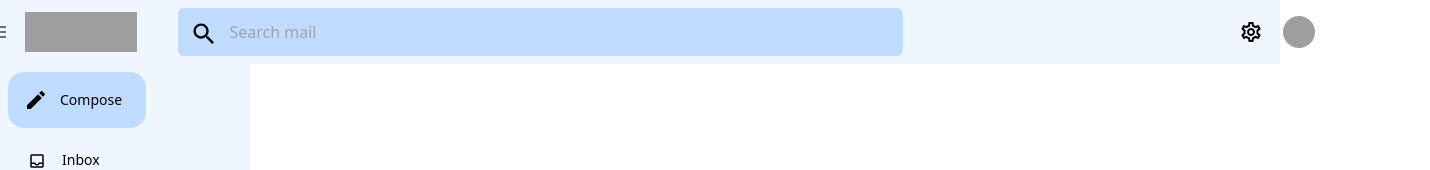
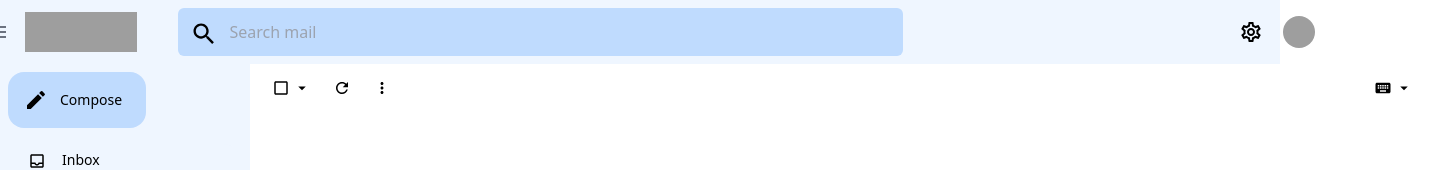
Before and after one commit to nicholasweecw/reactGmailClone, a React (Create React App) app: page / in a window 1280 px wide. Shown: the top 170 px of the page, 1430 px wide, since content can reach past the window. Built offline with nearby package versions, Linux system fonts and the light colour scheme; grey boxes are pictures that could not be loaded.

Commit message:
built email list options

```diff
--- a/package.json
+++ b/package.json
@@ -14,6 +14,7 @@
     "react": "^18.2.0",
     "react-dom": "^18.2.0",
     "react-redux": "^8.0.5",
+    "react-router-dom": "^6.7.0",
     "react-scripts": "5.0.1",
     "web-vitals": "^2.1.4"
   },
--- a/src/App.js
+++ b/src/App.js
@@ -1,15 +1,30 @@
 import React from 'react';
 import './App.css';
+import {
+  Routes, // instead of "Switch"
+  Route,
+} from "react-router-dom";
 import Header from './components/Header';
 import Sidebar from './components/Sidebar';
+import EmailList from './components/EmailList'
+import Mail from './components/Mail';
 
 function App() {
   return (
     <div className="App">
       <Header />
+
       <div className='body'>
         <Sidebar />
-        <content />
+        <Routes>
+          <Route path='/' element={
+            <>
+              <EmailList />
+            </>}>
+          </Route>
+          <Route path='/mail' element={<Mail />}>
+          </Route>
+        </Routes>
       </div>
     </div>
   );
--- /dev/null
+++ b/src/components/EmailList.jsx
@@ -0,0 +1,27 @@
+import "../style/EmailList.css";
+import CheckBoxOutlineBlankIcon from "@mui/icons-material/CheckBoxOutlineBlank";
+import ArrowDropDownIcon from "@mui/icons-material/ArrowDropDown";
+import RefreshIcon from "@mui/icons-material/Refresh";
+import MoreVertIcon from "@mui/icons-material/MoreVert";
+import KeyboardIcon from "@mui/icons-material/Keyboard";
+
+const EmailList = () => {
+  return (
+    <div>
+      <div className="emailList__settings flow-root">
+        <div className="emailList__settingsLeft">
+          <CheckBoxOutlineBlankIcon className="select" />
+          <ArrowDropDownIcon className="arrow" />
+          <RefreshIcon className="icon" />
+          <MoreVertIcon className="icon" />
+        </div>
+        <div className="emailList__settingsRight">
+          <KeyboardIcon className="select" />
+          <ArrowDropDownIcon className="arrow" />
+        </div>
+      </div>
+    </div>
+  );
+};
+
+export default EmailList;
--- /dev/null
+++ b/src/components/Mail.jsx
@@ -0,0 +1,7 @@
+import "../style/Mail.css";
+
+const Email = () => {
+  return <div>Mail</div>;
+};
+
+export default Email;
--- a/src/index.js
+++ b/src/index.js
@@ -5,6 +5,7 @@ import { store } from './app/store';
 import App from './App';
 import reportWebVitals from './reportWebVitals';
 import './index.css';
+import { BrowserRouter } from 'react-router-dom';
 
 const container = document.getElementById('root');
 const root = createRoot(container);
@@ -12,7 +13,9 @@ const root = createRoot(container);
 root.render(
   <React.StrictMode>
     <Provider store={store}>
-      <App />
+      <BrowserRouter>
+        <App />
+      </BrowserRouter>
     </Provider>
   </React.StrictMode>
 );
--- /dev/null
+++ b/src/style/EmailList.css
@@ -0,0 +1,30 @@
+@tailwind base;
+@tailwind components;
+@tailwind utilities;
+
+@layer components {
+    .emailList__settings {
+        @apply w-[1180px] h-10 sticky h-12
+    }
+
+    .emailList__settingsLeft {
+        @apply float-left h-[100%]
+    }
+
+    .emailList__settingsRight {
+        @apply float-right h-[100%]
+    }
+
+
+    .emailList__settingsLeft > .icon, .emailList__settingsRight > .icon {
+        @apply relative bottom-[6px] right-[6px] h-auto w-10 p-[11px] hover:bg-gray-200 hover:rounded-full hover:cursor-pointer
+    }
+
+    .emailList__settingsLeft > .select, .emailList__settingsRight > .select {
+        @apply relative bottom-[6px] right-[2px] h-[36px] w-[26px] px-[4px] ml-5 my-3 hover:bg-gray-200 hover:rounded-sm hover:cursor-pointer
+    }
+
+    .emailList__settingsLeft > .arrow, .emailList__settingsRight > .arrow {
+        @apply relative bottom-[6px] right-1 h-[36px] w-[20px] px-[1px] my-3 mr-3 hover:bg-gray-200 hover:rounded-sm hover:cursor-pointer
+    }
+}
```
Also changed, not shown: src/style/Mail.css (added), 1 other file (tests, documents, lock files or other folders).
